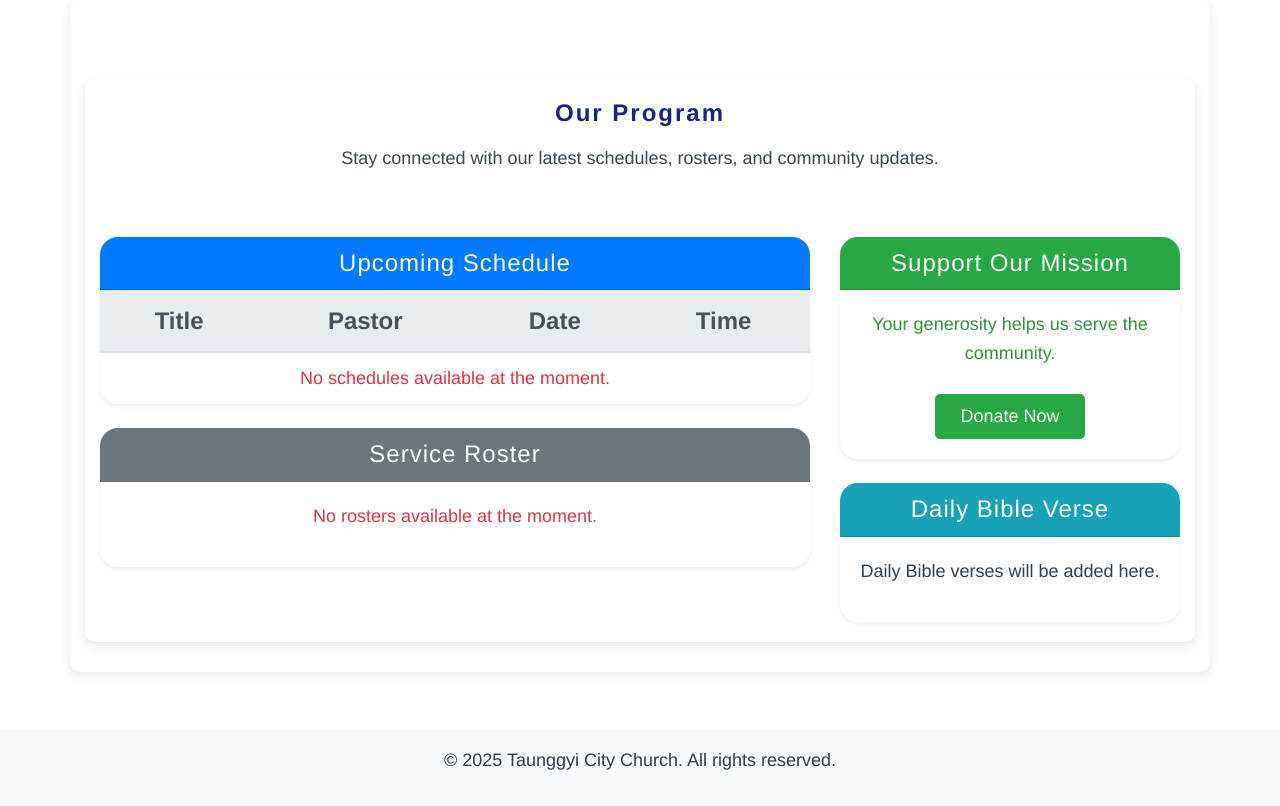
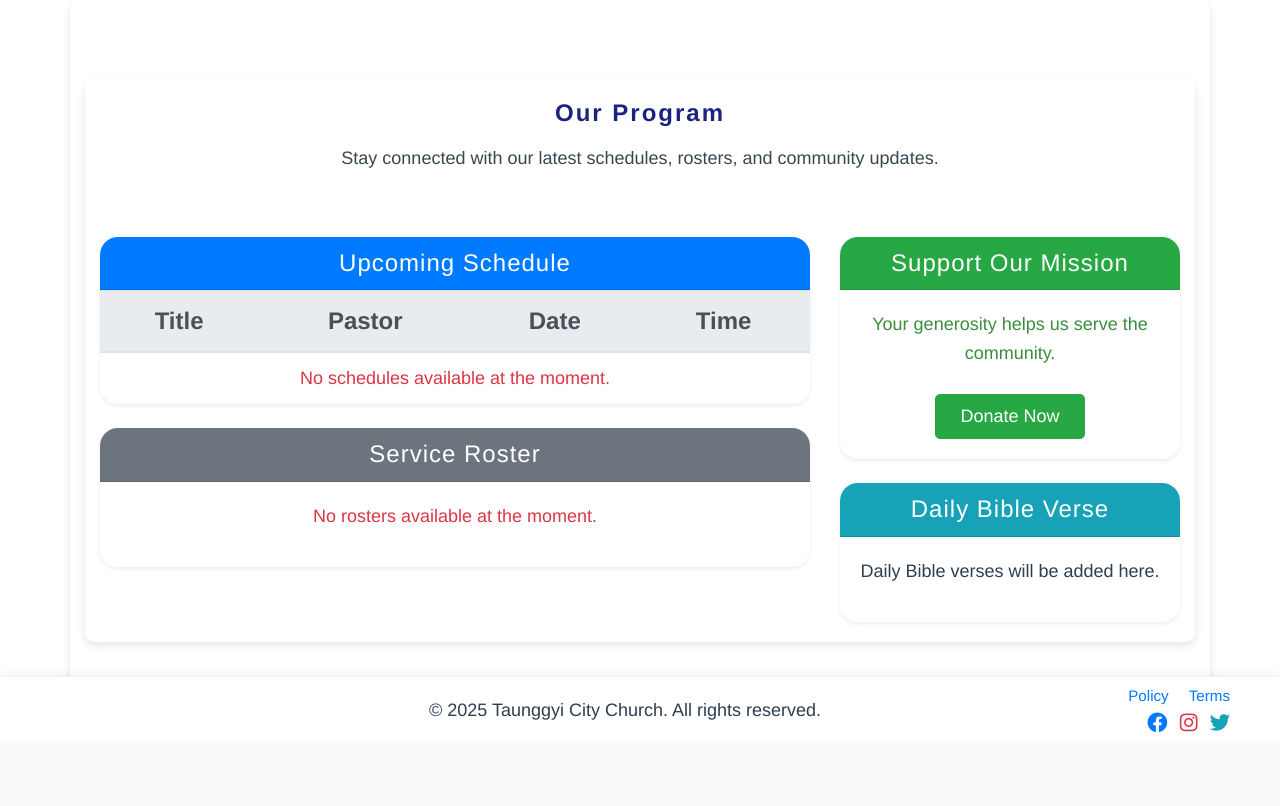
Before and after one commit to ANG-KUNG-TANG/churchapp, a Django app: page /services/ in a window 1280 px wide. Shown: the part 57-863 px from the top of the page. After the commit the page ends 789 px from the top, so only its background shows below. Run offline with Django 5.2, Linux system fonts and the light colour scheme; a user stored in the database is signed in; data that the repository does not hold is empty; some libraries are stand-ins or nearby versions.

Commit message:
implement designs and system

```diff
--- a/cc/templates/fpage/index.html
+++ b/cc/templates/fpage/index.html
@@ -6,7 +6,7 @@
       <div class="container py-4">
         <div class="row align-items-center justify-content-between">
           <div class="col-md-5 mb-4 mb-md-0 text-center text-md-start fadeup-animate">
-        <div style="width: 250px; height: 250px; border-radius: 50%; overflow: hidden; display: inline-block; background: none; box-shadow: 0 2px 8px rgba(0,0,0,0.08);">
+        <div style="width: 250px; height: 250px; border-radius: 100%; overflow: hidden; display: inline-block; background: none; box-shadow: 0 2px 8px rgba(0,0,0,0.08);">
           <img
             src="{% static 'fpage/logoitem1.png' %}"
             alt="Taunggyi City Church Logo"
--- a/cc/templates/spage/layout.html
+++ b/cc/templates/spage/layout.html
@@ -15,7 +15,7 @@
     <!-- Header -->
     <header>
       <nav class="navbar navbar-expand-lg navbar-light fixed-top">
-        <a class="navbar-brand" href="{% url 'index' %}">
+        <a class="navbar-brand" href="{% url 'home' %}">
           <i class="fas fa-church"></i> TCC
         </a>
         <button
@@ -80,9 +80,41 @@
     </main>
 
     <!-- Footer -->
-    <footer class="bg-light text-center py-3 mt-5">
-        <p>&copy; 2025 Taunggyi City Church. All rights reserved.</p>
+    <footer id="popup-footer" class="footer text-center py-2 mt-5" style="position:fixed; left:0; right:0; bottom:-100px; z-index:1050; background:#fff; box-shadow:0 -2px 8px rgba(0,0,0,0.08); transition:bottom 0.4s; font-size:0.95rem;">
+      <div class="row w-100 align-items-center">
+      <div class="col-md-6 offset-md-3 mb-1 mb-md-0">
+      <p class="mb-0">&copy; 2025 Taunggyi City Church. All rights reserved.</p>
+      </div>
+      <div class="col-md-3 text-md-right">
+      <div>
+      <a class="mb-0 mr-3" href="{% url 'policies' %}">Policy</a>
+      <a class="mb-0" href="{% url 'terms'%}">Terms</a>
+      </div>
+      <div class="social-links mt-1">
+      <a href="https://facebook.com/share/1B3neCpxC9/" target="_blank" class="text-primary mr-2" title="Facebook">
+        <i class="fab fa-facebook fa-lg"></i>
+      </a>
+      <a href="https://instagram.com/" target="_blank" class="text-danger mr-2" title="Instagram">
+        <i class="fab fa-instagram fa-lg"></i>
+      </a>
+      <a href="https://twitter.com/" target="_blank" class="text-info" title="Twitter">
+        <i class="fab fa-twitter fa-lg"></i>
+      </a>
+      </div>
+      </div>
+      </div>
     </footer>
+    <script>
+      // Show footer only when user reaches bottom
+      window.addEventListener('scroll', function() {
+      const footer = document.getElementById('popup-footer');
+      if ((window.innerHeight + window.scrollY) >= (document.body.offsetHeight - 2)) {
+      footer.style.bottom = '0';
+      } else {
+      footer.style.bottom = '-100px';
+      }
+      });
+    </script>
 
     <!-- Theme Toggle Script -->
     <script>
--- a/cc/templates/spage/services.html
+++ b/cc/templates/spage/services.html
@@ -14,7 +14,7 @@
             <!-- Schedule Section -->
             <section class="card shadow-sm mb-4 border-0">
                 <div class="card-header bg-primary text-white heading-font" style="font-size: 24px;">
-                    <h3 class="mb-0 heading-font" style="font-size: 24px;">Upcoming Schedule</h3>
+                    <h3 class="mb-0 heading-font" style="font-size: 20px;">Upcoming Schedule</h3>
                 </div>
                 <div class="card-body p-0" style="font-size: 18px;">
                     <table class="table table-hover mb-0 text-center align-middle body-font" style="font-size: 18px;">
@@ -46,7 +46,7 @@
             <!-- Roster Section -->
             <section class="card shadow-sm border-0">
                 <div class="card-header bg-secondary text-white heading-font" style="font-size: 24px;">
-                    <h3 class="mb-0 heading-font" style="font-size: 24px;">Service Roster</h3>
+                    <h3 class="mb-0 heading-font" style="font-size: 20px;">Service Roster</h3>
                 </div>
                 <div class="card-body">
                     {% for roster in Roster %}
```
Also changed, not shown: cc/templates/spage/donations.html (+12 -12 lines), cc/static/fpage/cc.png (deleted), cc/static/fpage/ll3.png (added), db.sqlite3.
